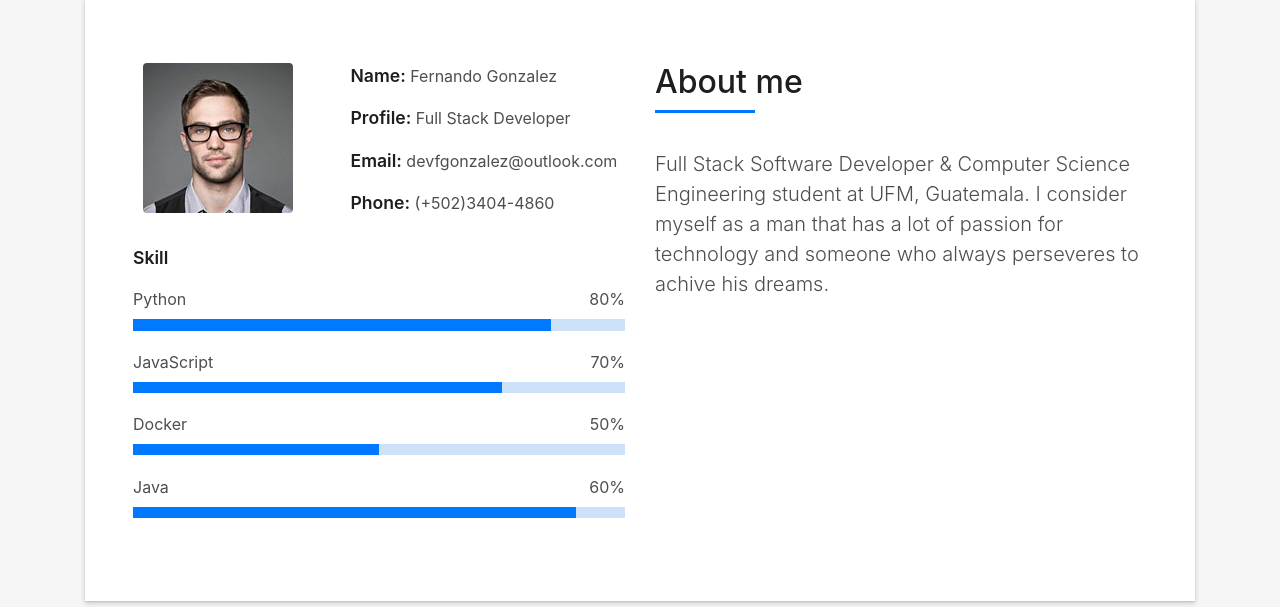
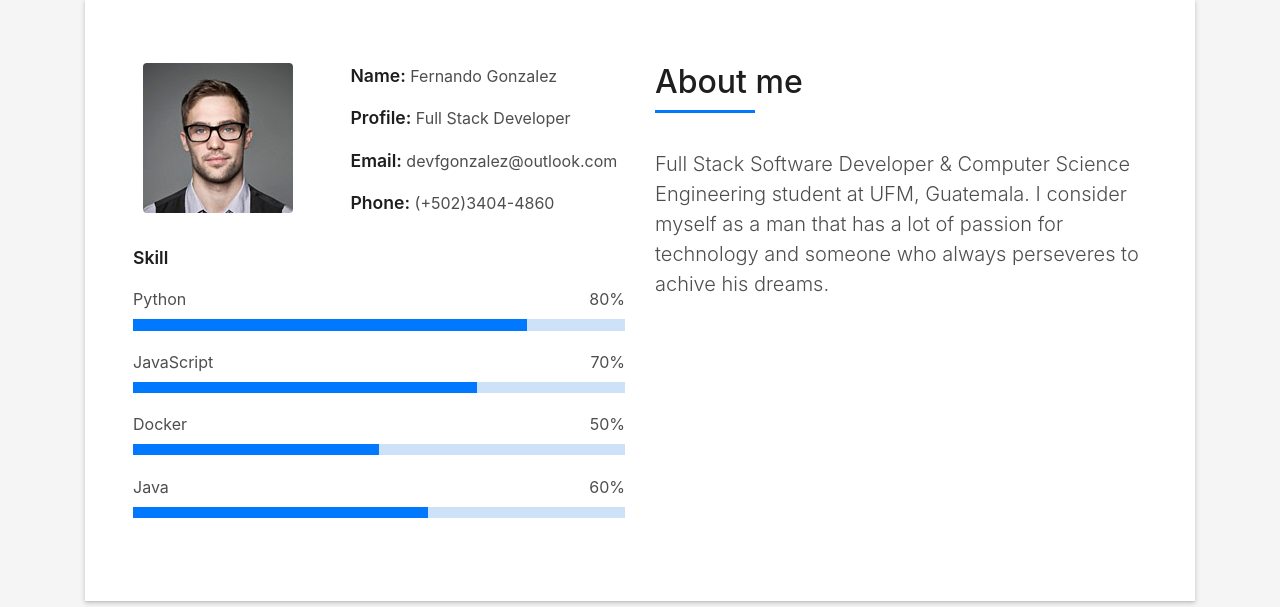
Before and after one commit to Fernando0107/Dev-Folio, a Flask app: page / in a window 1280 px wide. Shown: the part 865-1472 px from the top of the page. Run offline with Flask 2, Linux system fonts and the light colour scheme; some libraries are stand-ins or nearby versions; some web fonts are replaced.

Commit message:
progress bar updated.

```diff
--- a/templates/index.html
+++ b/templates/index.html
@@ -112,12 +112,12 @@
                   <p class="title-s">Skill</p>
                   <span>{{skill}}</span> <span class="pull-right">80%</span>
                   <div class="progress">
-                    <div class="progress-bar" role="progressbar" style="width: 85%;" aria-valuenow="85" aria-valuemin="0"
+                    <div class="progress-bar" role="progressbar" style="width: 80%;" aria-valuenow="80" aria-valuemin="0"
                       aria-valuemax="100"></div>
                   </div>
                   <span>{{skill2}}</span> <span class="pull-right">70%</span>
                   <div class="progress">
-                    <div class="progress-bar" role="progressbar" style="width: 75%" aria-valuenow="75" aria-valuemin="0"
+                    <div class="progress-bar" role="progressbar" style="width: 70%" aria-valuenow="70" aria-valuemin="0"
                       aria-valuemax="100"></div>
                   </div>
                   <span>{{skill3}}</span> <span class="pull-right">50%</span>
@@ -127,7 +127,7 @@
                   </div>
                   <span>{{skill4}}</span> <span class="pull-right">60%</span>
                   <div class="progress">
-                    <div class="progress-bar" role="progressbar" style="width: 90%" aria-valuenow="90" aria-valuemin="0"
+                    <div class="progress-bar" role="progressbar" style="width: 60%" aria-valuenow="60" aria-valuemin="0"
                       aria-valuemax="100"></div>
                   </div>
                 </div>
```
